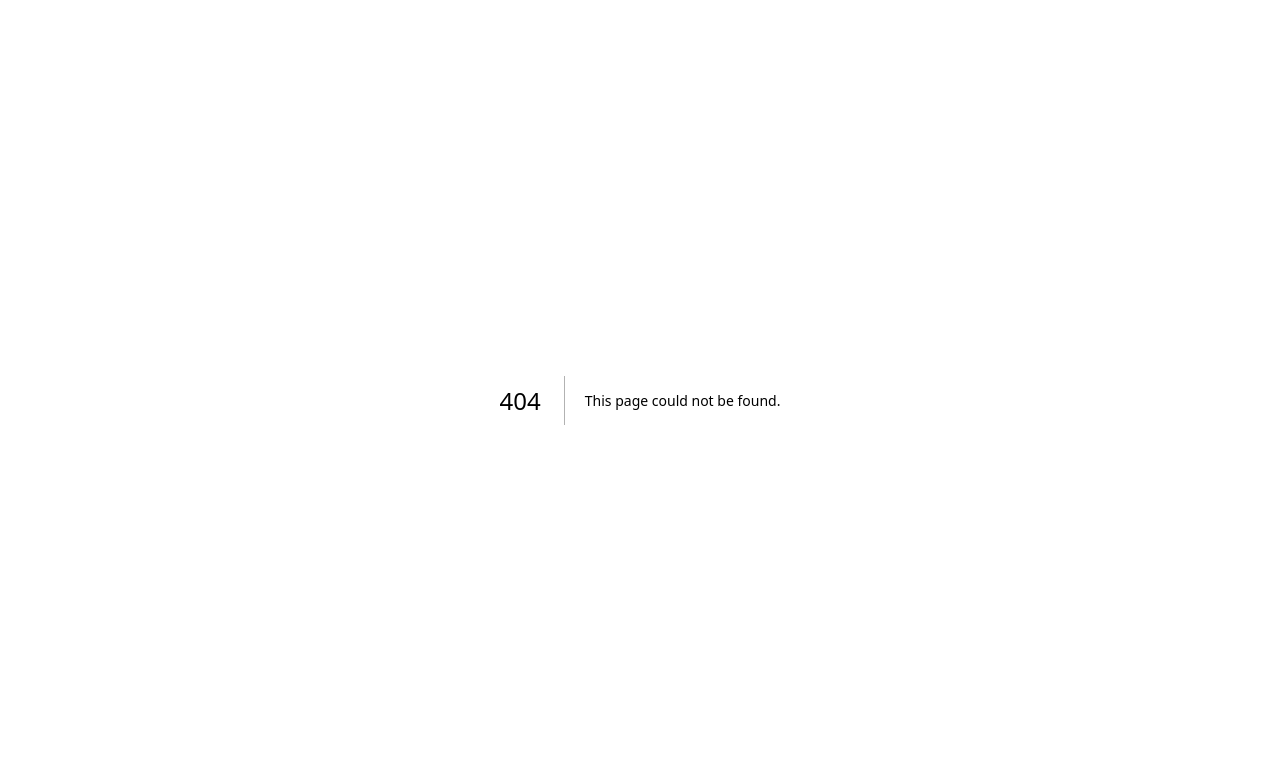
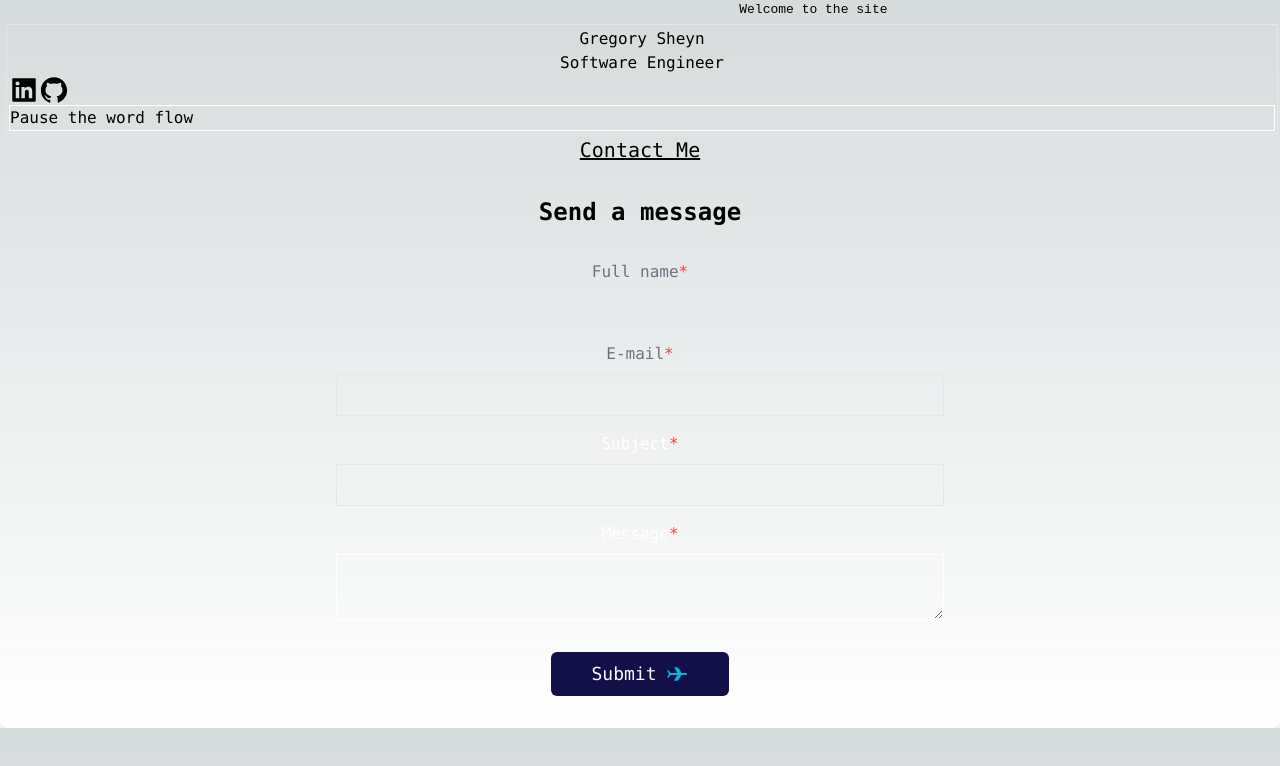
Before and after one commit to gsheyn05/New-Website-2023, a Next.js app: page /contact in a window 1280 px wide. Before the commit this address had no page. Shown: the top 766 px of the page. Built offline with nearby package versions, Linux system fonts and the light colour scheme.

Commit message:
Email Contact Form

```diff
--- a/package.json
+++ b/package.json
@@ -9,10 +9,12 @@
     "lint": "next lint"
   },
   "dependencies": {
+    "@sendgrid/mail": "^7.7.0",
     "@types/node": "18.15.11",
     "@types/react": "18.0.34",
     "@types/react-dom": "18.0.11",
     "autoprefixer": "10.4.14",
+    "dotenv": "^16.0.3",
     "eslint": "8.38.0",
     "eslint-config-next": "13.3.0",
     "framer-motion": "^10.11.6",
@@ -21,6 +23,7 @@
     "react": "18.2.0",
     "react-dom": "18.2.0",
     "react-screentype-hook": "^1.0.18",
+    "sendgrid": "^5.2.3",
     "tailwindcss": "3.3.1",
     "typescript": "5.0.4"
   }
--- a/src/Components/PartsofHomePage/header.tsx
+++ b/src/Components/PartsofHomePage/header.tsx
@@ -2,6 +2,7 @@
 import React, { useEffect } from "react";
 
 import { AiFillLinkedin } from 'react-icons/ai'
+import {AiFillGithub} from 'react-icons/ai'
 import Link from "next/link";
 import Image from "next/image";
 //import './header.scss'
@@ -65,11 +66,14 @@ const Header = ({text}:any ) => {
                     <p className="font-mono text-center " >Gregory Sheyn</p>
                     <p className="font-mono text-center">Software Engineer</p>
                     </Link>
-                    <div className="flex  place-content-center">
+                    <div className="flex-row  place-content-center">
 
-                        <div>
-                            <a href="">
+                        <div className="flex-row flex place-content-center gap-2">
+                            <a href="https://www.linkedin.com/in/gregory-s-833a4719a/"  target="_blank" rel="noopener noreferrer">
                                 <AiFillLinkedin size={30} />
+                            </a>
+                            <a href="https://github.com/gsheyn05"  target="_blank" rel="noopener noreferrer">
+                                <AiFillGithub size={30} />
                             </a>
 
                         </div>
--- a/src/pages/about.tsx
+++ b/src/pages/about.tsx
@@ -2,7 +2,7 @@ import React,{useState,useRef} from "react";
 import Header from "@/Components/PartsofHomePage/header";
 import Link from "next/link";
 import { useWordMoverContext } from "@/Components/WordMover/wordContext2";
-
+/*
 const Sections : React.FC=({}) => {
     const [expand, setExpand] = useState(false)
 
@@ -49,6 +49,7 @@ const Sections : React.FC=({}) => {
 
 
 }
+*/
 export const About = () => {
     const genRef = useRef<null | HTMLDivElement>(null); //eh remember there being a better way but fine
     const skillsRef = useRef<null | HTMLDivElement>(null);
@@ -117,10 +118,10 @@ export const About = () => {
             <div className="mt-10  m-auto lg:w-1/2" ref={genRef}>
                 <h1 className="underline mb-2 text-lg">General</h1>
                 <p>I am a Full Stack Software Engineer based out of NYC</p>
-                <p>I started my foray into Software Engineering while pursuing a bachelor's in  Computer Science and Economics at
+                <p className="m-2">I started my foray into Software Engineering while pursuing a bachelors in  Computer Science and Economics at
                 McGill University (Start Date in September of 2019 and graduated in May of 2022)</p>
-                <p>Within University I held multiple internships and delved into many aspects of Software Development from Natural Language Processing Models to simple general AI models such as Neural Networks </p>
-                <p>Post university I took my first full-time job as a Founding Engineer at Carousel  Developing a web platform in React with TypeScript and a backend running on node.js, as well as an app platform using React Native</p>
+                <p className="m-2">Within University I held multiple internships and delved into many aspects of Software Development and CS from Natural Language Processing Models , simple general AI models such as Neural Networks to Turing Machines.  </p>
+                <p className="m-2">Post university I took my first full-time job as a Founding Engineer at Carousel  Developing a web platform in React with TypeScript and a backend running on node.js, as well as an app platform using React Native</p>
                 <p>For a more thorough description please click here to see my  <a className="text-blue-400 underline" href="/Resume.pdf"  target="_blank" rel="noopener noreferrer">Resume</a></p>
 
             </div>
--- /dev/null
+++ b/src/pages/api/sendGrid.ts
@@ -0,0 +1,53 @@
+import sendgrid from "@sendgrid/mail";
+
+if (process.env.NEXT_PUBLIC_SEND_GRID_API) { //TypeScript brother
+    sendgrid.setApiKey(process.env.NEXT_PUBLIC_SEND_GRID_API);
+}
+
+async function sendEmail(req: { body: { subject: any; fullname: any; email: any; message: any; }; }, res: { status: (arg0: number) => { (): any; new(): any; json: { (arg0: { error: any; }): any; new(): any; }; }; }) {
+    //Eh way but works so okay
+
+  try {
+    await sendgrid.send({
+      to: "gregory.sheyn@gmail.com", // Your email where you'll receive emails
+      from: "gregory.sheyn@gmail.com", // your website email address here
+      subject: `[Contact from website] : ${req.body.subject}`,
+      html: `<!DOCTYPE html PUBLIC "-//W3C//DTD XHTML 1.0 Transitional//EN" "http://www.w3.org/TR/xhtml1/DTD/xhtml1-transitional.dtd">
+      <html lang="en">
+      <head>
+        <meta charset="utf-8">
+
+        <title>The HTML5 Herald</title>
+        <meta name="description" content="The HTML5 Herald">
+        <meta name="author" content="SitePoint">
+      <meta http-equiv="Content-Type" content="text/html charset=UTF-8" />
+
+        <link rel="stylesheet" href="css/styles.css?v=1.0">
+
+      </head>
+
+      <body>
+        <div class="img-container" style="display: flex;justify-content: center;align-items: center;border-radius: 5px;overflow: hidden; font-family: 'helvetica', 'ui-sans';">
+              </div>
+              <div class="container" style="margin-left: 20px;margin-right: 20px;">
+              <h3>Someone tried to contact you from ${req.body.fullname}, their email is: ✉️${req.body.email} </h3>
+              <div style="font-size: 16px; font-weight: bold;">
+              <p>Message:</p>
+              <p>${req.body.message}</p>
+              <br>
+              </div>
+              <p class="footer" style="font-size: 16px;padding-bottom: 20px;border-bottom: 1px solid #D1D5DB;">Regards<br>Gregory Sheyn<br>Software Developer</p>
+
+              </div>
+      </body>
+      </html>`,
+    });
+  } catch (error) {
+     console.log(error);
+   // return res.status(error.statusCode || 500).json({ error: error.message });
+  }
+
+  return res.status(200).json({ error: "" });
+}
+
+export default sendEmail;
--- /dev/null
+++ b/src/pages/contact.tsx
@@ -0,0 +1,162 @@
+import React, { useState } from "react";
+
+
+import Header from "@/Components/PartsofHomePage/header";
+const Contact = () => {
+    const [fullname, setFullname] = useState("");
+    const [email, setEmail] = useState("");
+    const [subject, setSubject] = useState("");
+    const [message, setMessage] = useState("");
+
+    const validate = () => {
+        if (fullname.length == 0 || fullname.length > 100) {
+            alert("Please enter a full name")
+            return false
+
+        }
+        if (email.length == 0 || email.length>100) {
+            alert("Please enter a email")
+            return false
+
+        }
+        if (subject.length == 0 ||subject.length>100) {
+            alert("Please enter a subject")
+            return false
+        }
+        if (message.length == 0) {
+            alert("Please enter a message")
+            return false
+        }
+        return true
+    }
+
+    const handleSubmit = async (e: { preventDefault: () => void; }) => {
+        const isGood = validate()
+        if (isGood) {
+            const res = await fetch("/api/sendGrid", {
+                body: JSON.stringify({
+                    email: email,
+                    fullname: fullname,
+                    subject: subject,
+                    message: message,
+                }),
+                headers: {
+                    "Content-Type": "application/json",
+                },
+                method: "POST",
+
+            });
+        }
+        else {
+            e.preventDefault(); //K prevent reload
+
+
+        }
+    }
+    return (
+        <div className=" font-mono text-center">
+            <Header />
+            <div >
+                <h1 className="text-xl underline">Contact Me</h1>
+                <form
+          onSubmit={handleSubmit}
+          className="rounded-lg shadow-xl flex flex-col px-8 py-8  "
+        >
+          <h1 className="text-2xl font-bold dark:text-gray-50">
+            Send a message
+          </h1>
+
+          <label
+            htmlFor="fullname"
+            className="text-gray-500 font-light mt-8 dark:text-gray-50"
+          >
+            Full name<span className="text-red-500 ">*</span>
+          </label>
+          <input
+            type="text"
+            value={fullname}
+            onChange={(e) => {
+              setFullname(e.target.value);
+            }}
+            name="fullname"
+            className="bg-transparent border py-2 pl-4 focus:outline-none focus:rounded-md focus:ring-1 ring-green-500 font-light text-gray-500 lg:w-1/2 lg:m-auto"
+          />
+
+
+          <label
+            htmlFor="email"
+            className="text-gray-500 font-light mt-4 dark:text-gray-50 mb-2"
+          >
+            E-mail<span className="text-red-500">*</span>
+          </label>
+          <input
+            type="email"
+            name="email"
+            value={email}
+            onChange={(e) => {
+              setEmail(e.target.value);
+            }}
+            className="bg-transparent border py-2 pl-4 focus:outline-none focus:rounded-md focus:ring-1 ring-green-500 font-light text-gray-500 lg:w-1/2 lg:m-auto"
+          />
+
+
+          <label
+            htmlFor="subject"
+            className="text-white font-light mt-4 dark:text-gray-50  mb-2 "
+          >
+            Subject<span className="text-red-500 ">*</span>
+          </label>
+          <input
+            type="text"
+            name="subject"
+            value={subject}
+            onChange={(e) => {
+              setSubject(e.target.value);
+            }}
+            className="bg-transparent  border py-2 pl-4 focus:outline-none focus:rounded-md focus:ring-1 ring-green-500 font-light text-gray-500 lg:w-1/2 lg:m-auto"
+          />
+
+          <label
+            htmlFor="message"
+            className="text-white font-light mt-4 dark:text-gray-50 mb-2"
+          >
+            Message<span className="text-red-500">*</span>
+          </label>
+          <textarea
+            name="message"
+            value={message}
+            onChange={(e) => {
+              setMessage(e.target.value);
+            }}
+            className="bg-transparent border py-2 pl-4 focus:outline-none focus:rounded-md focus:ring-1 ring-green-500 font-light text-white border-white lg:w-1/2 lg:m-auto"
+          ></textarea>
+
+          <div className="flex flex-row items-center justify-start">
+            <button
+              type="submit"
+              className="px-10 mt-8 py-2 bg-[#130F49] text-gray-50 font-light rounded-md text-lg flex flex-row items-center m-auto"
+            >
+              Submit
+              <svg
+                width="24"
+                height="24"
+                viewBox="0 0 24 24"
+                className="text-cyan-500 ml-2"
+                fill="currentColor"
+                xmlns="http://www.w3.org/2000/svg"
+              >
+                <path
+                  d="M9.00967 5.12761H11.0097C12.1142 5.12761 13.468 5.89682 14.0335 6.8457L16.5089 11H21.0097C21.562 11 22.0097 11.4477 22.0097 12C22.0097 12.5523 21.562 13 21.0097 13H16.4138L13.9383 17.1543C13.3729 18.1032 12.0191 18.8724 10.9145 18.8724H8.91454L12.4138 13H5.42485L3.99036 15.4529H1.99036L4.00967 12L4.00967 11.967L2.00967 8.54712H4.00967L5.44417 11H12.5089L9.00967 5.12761Z"
+                  fill="currentColor"
+                />
+              </svg>
+            </button>
+          </div>
+        </form>
+
+            </div>
+
+        </div>
+    )
+ }
+export default Contact;
--- a/src/pages/index.tsx
+++ b/src/pages/index.tsx
@@ -77,12 +77,16 @@ const inter = Inter({ subsets: ['latin'] })
           <motion.div animate={{y:20}} className="mb-4  " >
 
           <Link href="/about" className=" flex border-white border-2 mt-10">
-          <p className="m-auto font-mono">about</p>
+          <p className="m-auto font-mono">About</p>
             </Link>
 
 
-          <Link href="/about" className=" flex border-white border-2 mt-10 mb-40">
+          <Link href="/about" className=" flex border-white border-2 mt-10">
           <p className="m-auto font-mono">in the now (need to make real)</p>
+            </Link>
+
+            <Link href="/contact" className=" flex border-white border-2 mt-10 mb-40">
+          <p className="m-auto font-mono">Contact</p>
           </Link>
           </motion.div>
 
```
Also changed, not shown: 1 other file (tests, documents, lock files or other folders).
